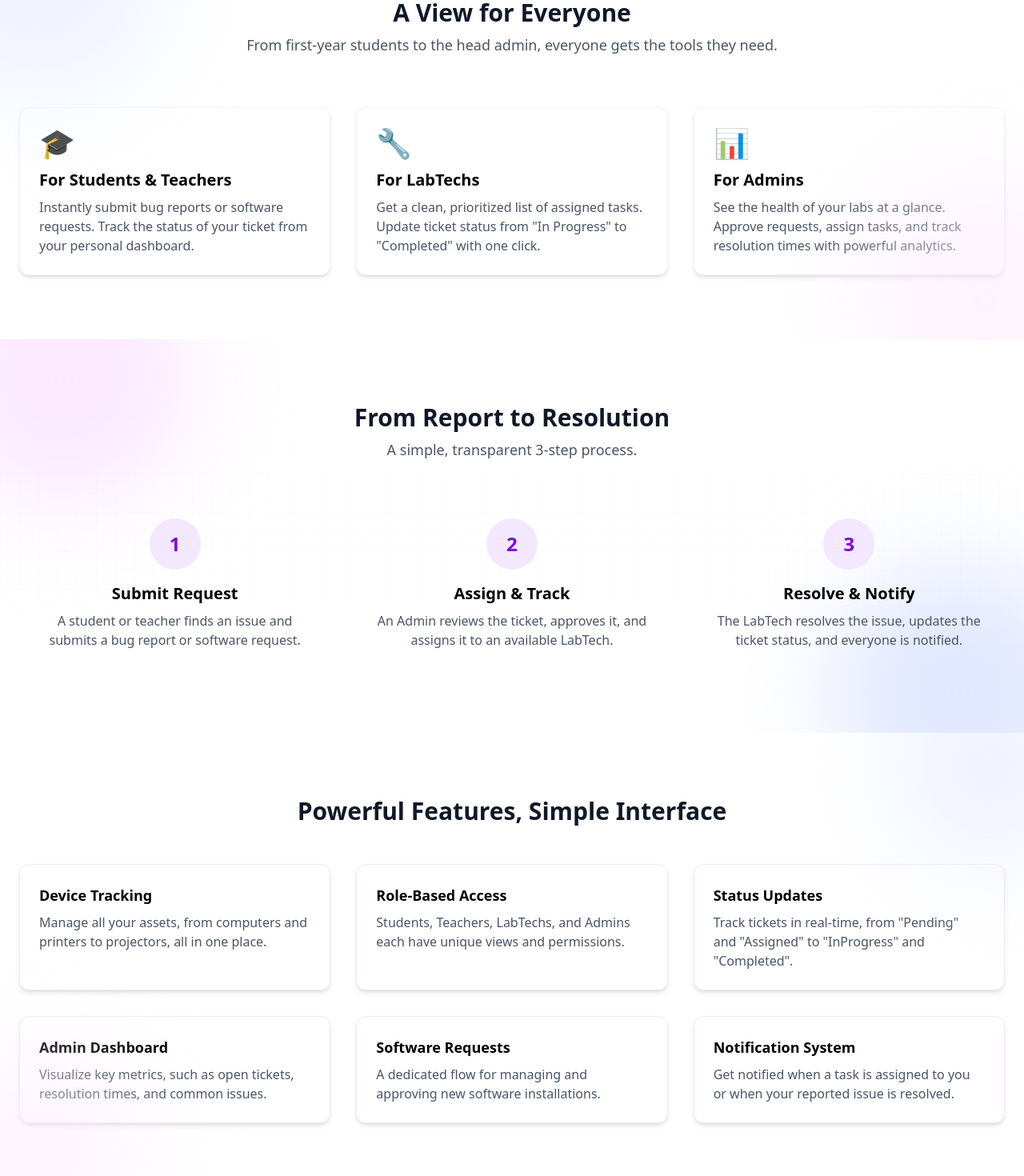
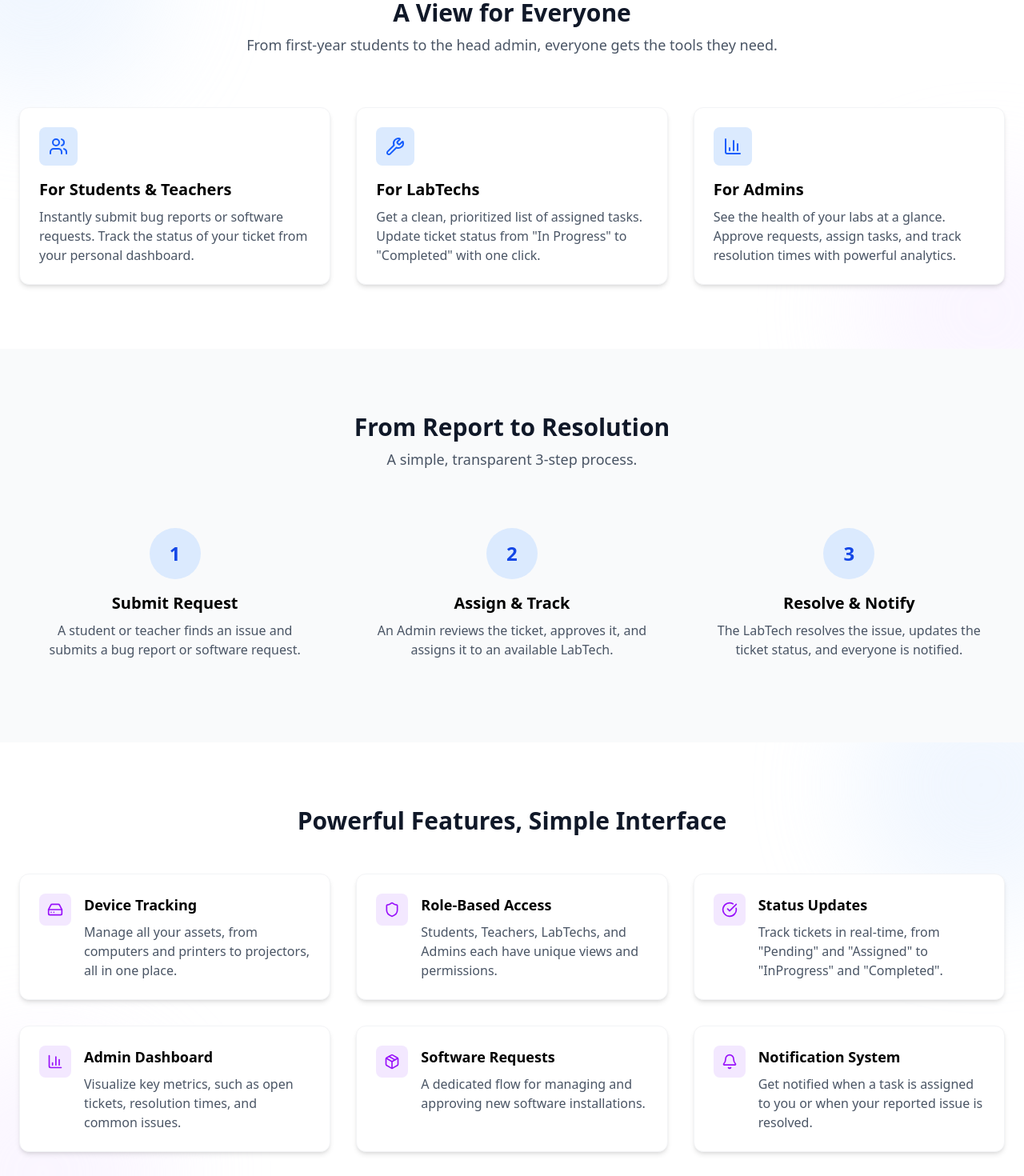
Before and after one commit to aakashpawar49/ASP, a React (Vite) app in the folder labadmin-client/: page / in a window 1280 px wide. Shown: the part 540-2010 px from the top of the page at 80% size. Built offline with nearby package versions, Linux system fonts and the light colour scheme.

Commit message:
UI Correction needed

```diff
--- a/labadmin-client/src/pages/Home.jsx
+++ b/labadmin-client/src/pages/Home.jsx
@@ -1,5 +1,6 @@
 import React from 'react';
 import { Link } from 'react-router-dom';
+import { Users, Wrench, BarChart3, HardDrive, Shield, Bell, Package, CheckCircle } from 'lucide-react';
 
 const HomePage = () => {
   return (
@@ -36,14 +37,15 @@ const HomePage = () => {
         </div>
       </section>
 
-      {/* === 2. A View for Everyone === */}
+      {/* === 2. A View for Everyone (Consistent Icons & Hover) === */}
       <section className="relative py-20 bg-white overflow-hidden">
         {/* Consistent brand gradient accents */}
-        <div className="pointer-events-none absolute inset-0 opacity-50" aria-hidden="true">
-          <div className="absolute -top-28 -left-28 h-80 w-80 rounded-full bg-indigo-100 blur-3xl"></div>
-          <div className="absolute -bottom-28 -right-28 h-80 w-80 rounded-full bg-fuchsia-100 blur-3xl"></div>
+        <div className="pointer-events-none absolute inset-0 opacity-40" aria-hidden="true">
+          <div className="absolute -top-28 -left-28 h-80 w-80 rounded-full bg-blue-100 blur-3xl"></div>
+          <div className="absolute -bottom-28 -right-28 h-80 w-80 rounded-full bg-purple-100 blur-3xl"></div>
         </div>
-        <div className="container max-w-7xl mx-auto px-6">
+
+        <div className="relative container max-w-7xl mx-auto px-6">
           <div className="text-center mb-16">
             <h2 className="text-3xl font-bold text-gray-900">A View for Everyone</h2>
             <p className="text-lg text-gray-600 mt-2 max-w-2xl mx-auto">
@@ -52,24 +54,33 @@ const HomePage = () => {
           </div>
           <div className="grid grid-cols-1 md:grid-cols-3 gap-8 max-w-7xl mx-auto">
 
-          <div className="p-6 bg-white rounded-xl shadow-md text-left border border-gray-100 transition-transform transition-shadow duration-200 hover:-translate-y-1 hover:shadow-2xl hover:shadow-[0_20px_50px_rgba(0,0,0,0.25)] hover:ring-2 hover:ring-indigo-200">
-            <div className="text-4xl mb-3">🎓</div>
+            {/* Card 1 */}
+            <div className="p-6 bg-white rounded-xl shadow-md text-left border border-gray-100 transition-all duration-300 hover:shadow-lg hover:-translate-y-1">
+              <div className="flex items-center justify-center w-12 h-12 bg-blue-100 text-blue-600 rounded-lg mb-4">
+                <Users size={24} />
+              </div>
               <h3 className="text-xl font-semibold mb-2">For Students & Teachers</h3>
               <p className="text-gray-600">
                 Instantly submit bug reports or software requests. Track the status of your ticket from your personal dashboard.
               </p>
             </div>
 
-          <div className="p-6 bg-white rounded-xl shadow-md text-left border border-gray-100 transition-transform transition-shadow duration-200 hover:-translate-y-1 hover:shadow-2xl hover:shadow-[0_20px_50px_rgba(0,0,0,0.25)] hover:ring-2 hover:ring-indigo-200">
-            <div className="text-4xl mb-3">🔧</div>
+            {/* Card 2 */}
+            <div className="p-6 bg-white rounded-xl shadow-md text-left border border-gray-100 transition-all duration-300 hover:shadow-lg hover:-translate-y-1">
+              <div className="flex items-center justify-center w-12 h-12 bg-blue-100 text-blue-600 rounded-lg mb-4">
+                <Wrench size={24} />
+              </div>
               <h3 className="text-xl font-semibold mb-2">For LabTechs</h3>
               <p className="text-gray-600">
                 Get a clean, prioritized list of assigned tasks. Update ticket status from "In Progress" to "Completed" with one click.
               </p>
             </div>
 
-          <div className="p-6 bg-white rounded-xl shadow-md text-left border border-gray-100 transition-transform transition-shadow duration-200 hover:-translate-y-1 hover:shadow-2xl hover:shadow-[0_20px_50px_rgba(0,0,0,0.25)] hover:ring-2 hover:ring-indigo-200">
-            <div className="text-4xl mb-3">📊</div>
+            {/* Card 3 */}
+            <div className="p-6 bg-white rounded-xl shadow-md text-left border border-gray-100 transition-all duration-300 hover:shadow-lg hover:-translate-y-1">
+              <div className="flex items-center justify-center w-12 h-12 bg-blue-100 text-blue-600 rounded-lg mb-4">
+                <BarChart3 size={24} />
+              </div>
               <h3 className="text-xl font-semibold mb-2">For Admins</h3>
               <p className="text-gray-600">
                 See the health of your labs at a glance. Approve requests, assign tasks, and track resolution times with powerful analytics.
@@ -79,15 +90,9 @@ const HomePage = () => {
         </div>
       </section>
 
-      {/* === 3. "How It Works" Workflow === */}
-      <section className="relative py-20 bg-white overflow-hidden">
-        {/* Decorative background effects (standardized) */}
-        <div className="pointer-events-none absolute inset-0" aria-hidden="true">
-          <div className="absolute -top-28 -left-20 h-80 w-80 rounded-full bg-fuchsia-100 blur-3xl"></div>
-          <div className="absolute -bottom-28 -right-20 h-80 w-80 rounded-full bg-indigo-100 blur-3xl"></div>
-          {/* subtle grid overlay */}
-          <div className="absolute inset-0 opacity-15 [mask-image:linear-gradient(to_bottom,transparent,black,transparent)]" style={{backgroundImage:"linear-gradient(to right, rgba(0,0,0,0.08) 1px, transparent 1px), linear-gradient(to bottom, rgba(0,0,0,0.08) 1px, transparent 1px)", backgroundSize:"24px 24px"}}></div>
-        </div>
+      {/* === 3. "How It Works" Workflow (Consistent & Clean) === */}
+      <section className="relative py-20 bg-gray-50 overflow-hidden">
+        {/* Switched to gray-50 for alternation, removed grid clutter */}
         <div className="relative container max-w-7xl mx-auto px-6">
           <div className="text-center mb-12">
             <h2 className="text-3xl font-bold text-gray-900">From Report to Resolution</h2>
@@ -96,19 +101,19 @@ const HomePage = () => {
           <div className="grid grid-cols-1 md:grid-cols-3 gap-8 text-center">
 
             <div className="p-6">
-              <div className="flex items-center justify-center w-16 h-16 bg-purple-100 text-purple-700 rounded-full mx-auto mb-4 text-2xl font-bold">1</div>
+              <div className="flex items-center justify-center w-16 h-16 bg-blue-100 text-blue-700 rounded-full mx-auto mb-4 text-2xl font-bold">1</div>
               <h3 className="text-xl font-semibold mb-2">Submit Request</h3>
               <p className="text-gray-600">A student or teacher finds an issue and submits a bug report or software request.</p>
             </div>
 
             <div className="p-6">
-              <div className="flex items-center justify-center w-16 h-16 bg-purple-100 text-purple-700 rounded-full mx-auto mb-4 text-2xl font-bold">2</div>
+              <div className="flex items-center justify-center w-16 h-16 bg-blue-100 text-blue-700 rounded-full mx-auto mb-4 text-2xl font-bold">2</div>
               <h3 className="text-xl font-semibold mb-2">Assign & Track</h3>
               <p className="text-gray-600">An Admin reviews the ticket, approves it, and assigns it to an available LabTech.</p>
             </div>
 
             <div className="p-6">
-              <div className="flex items-center justify-center w-16 h-16 bg-purple-100 text-purple-700 rounded-full mx-auto mb-4 text-2xl font-bold">3</div>
+              <div className="flex items-center justify-center w-16 h-16 bg-blue-100 text-blue-700 rounded-full mx-auto mb-4 text-2xl font-bold">3</div>
               <h3 className="text-xl font-semibold mb-2">Resolve & Notify</h3>
               <p className="text-gray-600">The LabTech resolves the issue, updates the ticket status, and everyone is notified.</p>
             </div>
@@ -117,49 +122,50 @@ const HomePage = () => {
         </div>
       </section>
 
-      {/* === 4. Key Features Grid === */}
+      {/* === 4. Key Features Grid (Consistent Icons & Hover) === */}
       <section className="relative py-20 bg-white overflow-hidden">
-        {/* subtle corner gradients (standardized) */}
-        <div className="pointer-events-none absolute inset-0 opacity-50" aria-hidden="true">
-          <div className="absolute top-0 right-0 h-64 w-64 translate-x-1/3 -translate-y-1/3 rounded-full bg-indigo-100 blur-3xl"></div>
-          <div className="absolute bottom-0 left-0 h-64 w-64 -translate-x-1/3 translate-y-1/3 rounded-full bg-fuchsia-100 blur-3xl"></div>
+        {/* Consistent brand gradient accents */}
+        <div className="pointer-events-none absolute inset-0 opacity-40" aria-hidden="true">
+          <div className="absolute top-0 right-0 h-80 w-80 translate-x-1/3 -translate-y-1/3 rounded-full bg-blue-100 blur-3xl"></div>
+          <div className="absolute bottom-0 left-0 h-80 w-80 -translate-x-1/3 translate-y-1/3 rounded-full bg-purple-100 blur-3xl"></div>
         </div>
-        <div className="container max-w-7xl mx-auto px-6">
+
+        <div className="relative container max-w-7xl mx-auto px-6">
           <div className="text-center mb-12">
             <h2 className="text-3xl font-bold text-gray-900">Powerful Features, Simple Interface</h2>
           </div>
           <div className="grid grid-cols-1 md:grid-cols-2 lg:grid-cols-3 gap-8">
-            <div className="p-6 bg-white rounded-xl shadow-md border border-purple-100 transition-transform transition-shadow duration-200 hover:-translate-y-1 hover:shadow-2xl hover:shadow-[0_20px_50px_rgba(0,0,0,0.25)] hover:ring-2 hover:ring-indigo-200">
-              <h3 className="text-lg font-semibold mb-2">Device Tracking</h3>
-              <p className="text-gray-600">Manage all your assets, from computers and printers to projectors, all in one place.</p>
-            </div>
-            <div className="p-6 bg-white rounded-xl shadow-md border border-purple-100 transition-transform transition-shadow duration-200 hover:-translate-y-1 hover:shadow-2xl hover:shadow-[0_20px_50px_rgba(0,0,0,0.25)] hover:ring-2 hover:ring-indigo-200">
-              <h3 className="text-lg font-semibold mb-2">Role-Based Access</h3>
-              <p className="text-gray-600">Students, Teachers, LabTechs, and Admins each have unique views and permissions.</p>
-            </div>
-            <div className="p-6 bg-white rounded-xl shadow-md border border-purple-100 transition-transform transition-shadow duration-200 hover:-translate-y-1 hover:shadow-2xl hover:shadow-[0_20px_50px_rgba(0,0,0,0.25)] hover:ring-2 hover:ring-indigo-200">
-              <h3 className="text-lg font-semibold mb-2">Status Updates</h3>
-              <p className="text-gray-600">Track tickets in real-time, from "Pending" and "Assigned" to "InProgress" and "Completed".</p>
-            </div>
-            <div className="p-6 bg-white rounded-xl shadow-md border border-purple-100 transition-transform transition-shadow duration-200 hover:-translate-y-1 hover:shadow-2xl hover:shadow-[0_20px_50px_rgba(0,0,0,0.25)] hover:ring-2 hover:ring-indigo-200">
-              <h3 className="text-lg font-semibold mb-2">Admin Dashboard</h3>
-              <p className="text-gray-600">Visualize key metrics, such as open tickets, resolution times, and common issues.</p>
-            </div>
-            <div className="p-6 bg-white rounded-xl shadow-md border border-purple-100 transition-transform transition-shadow duration-200 hover:-translate-y-1 hover:shadow-2xl hover:shadow-[0_20px_50px_rgba(0,0,0,0.25)] hover:ring-2 hover:ring-indigo-200">
-              <h3 className="text-lg font-semibold mb-2">Software Requests</h3>
-              <p className="text-gray-600">A dedicated flow for managing and approving new software installations.</p>
-            </div>
-            <div className="p-6 bg-white rounded-xl shadow-md border border-purple-100 transition-transform transition-shadow duration-200 hover:-translate-y-1 hover:shadow-2xl hover:shadow-[0_20px_50px_rgba(0,0,0,0.25)] hover:ring-2 hover:ring-indigo-200">
-              <h3 className="text-lg font-semibold mb-2">Notification System</h3>
-              <p className="text-gray-600">Get notified when a task is assigned to you or when your reported issue is resolved.</p>
-            </div>
+            <FeatureCard icon={<HardDrive size={20} />} title="Device Tracking">
+              Manage all your assets, from computers and printers to projectors, all in one place.
+            </FeatureCard>
+            <FeatureCard icon={<Shield size={20} />} title="Role-Based Access">
+              Students, Teachers, LabTechs, and Admins each have unique views and permissions.
+            </FeatureCard>
+            <FeatureCard icon={<CheckCircle size={20} />} title="Status Updates">
+              Track tickets in real-time, from "Pending" and "Assigned" to "InProgress" and "Completed".
+            </FeatureCard>
+            <FeatureCard icon={<BarChart3 size={20} />} title="Admin Dashboard">
+              Visualize key metrics, such as open tickets, resolution times, and common issues.
+            </FeatureCard>
+            <FeatureCard icon={<Package size={20} />} title="Software Requests">
+              A dedicated flow for managing and approving new software installations.
+            </FeatureCard>
+            <FeatureCard icon={<Bell size={20} />} title="Notification System">
+              Get notified when a task is assigned to you or when your reported issue is resolved.
+            </FeatureCard>
           </div>
         </div>
       </section>
 
-      {/* === 5. Call to Action === */}
-      <section className="bg-gradient-to-r from-indigo-600 via-purple-600 to-fuchsia-600 text-white">
-        <div className="container max-w-4xl mx-auto px-6 py-20 text-center">
+      {/* === 5. Call to Action (Consistent Gradients) === */}
+      <section className="relative overflow-hidden bg-linear-to-br from-blue-600 via-indigo-600 to-purple-600 text-white">
+        {/* This is the "glass" or "aurora" effect */}
+        <div className="pointer-events-none absolute inset-0 opacity-20" aria-hidden="true">
+          <div className="absolute -top-24 -right-24 h-72 w-72 rounded-full bg-white blur-3xl"></div>
+          <div className="absolute -bottom-24 -left-24 h-72 w-72 rounded-full bg-white blur-3xl"></div>
+        </div>
+
+        <div className="relative container max-w-4xl mx-auto px-6 py-20 text-center z-10">
           <h2 className="text-4xl font-extrabold mb-6">
             Ready to Take Control of Your Labs?
           </h2>
@@ -168,7 +174,7 @@ const HomePage = () => {
           </p>
           <Link
             to="/register"
-            className="px-10 py-4 text-lg font-semibold text-purple-700 bg-white rounded-md hover:bg-gray-100 shadow-lg transition-transform transform hover:scale-105"
+            className="px-10 py-4 text-lg font-semibold text-blue-700 bg-white rounded-md hover:bg-gray-100 shadow-lg transition-transform transform hover:scale-105"
           >
             Sign Up for Free
           </Link>
@@ -178,4 +184,19 @@ const HomePage = () => {
   );
 };
 
+// Helper component for the feature cards
+const FeatureCard = ({ icon, title, children }) => {
+  return (
+    <div className="flex items-start p-6 bg-white rounded-xl shadow-md border border-gray-100 transition-all duration-300 hover:shadow-lg hover:-translate-y-1">
+      <div className="shrink-0 flex items-center justify-center w-10 h-10 bg-purple-100 text-purple-600 rounded-lg mr-4">
+        {icon}
+      </div>
+      <div>
+        <h3 className="text-lg font-semibold mb-2">{title}</h3>
+        <p className="text-gray-600">{children}</p>
+      </div>
+    </div>
+  );
+};
+
 export default HomePage;
```
Also changed, not shown: labadmin-client/src/App.jsx (+1 -81 lines), 2 other files (tests, documents, lock files or other folders). Lines whose indentation alone changed are shown as unchanged.
